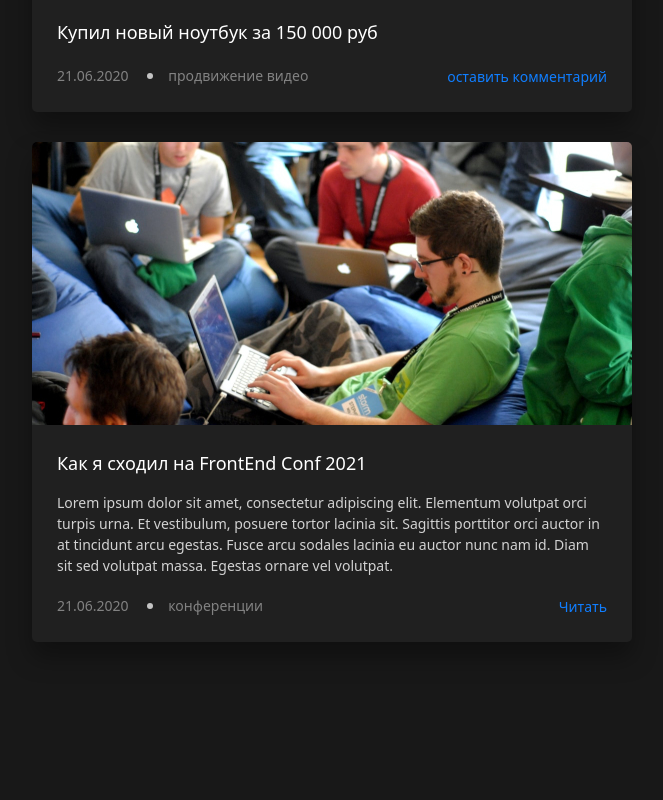
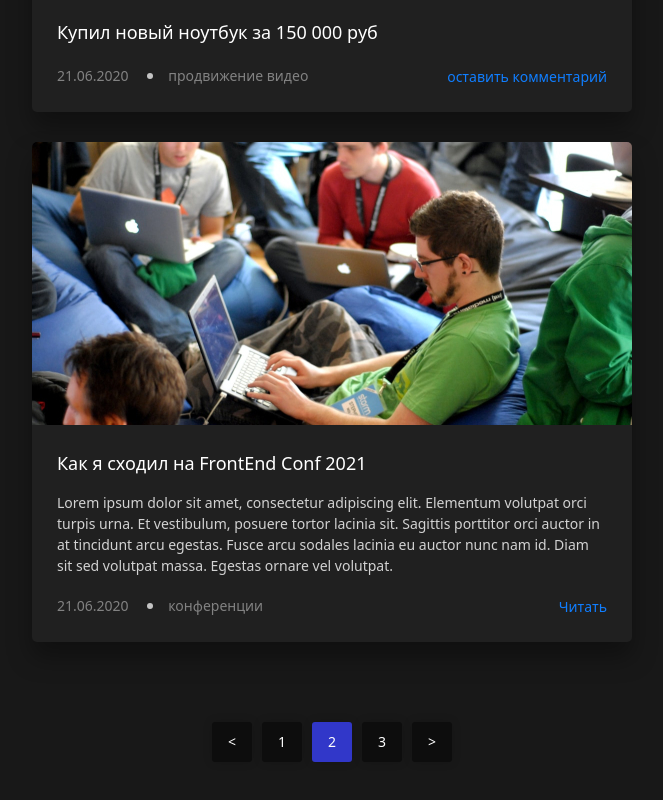
Before and after one commit to IlyaKvitkovskyi/personal-blog, a website: page src/index.html in a window 1280 px wide. Shown: the part 1462-2262 px from the top of the page, without its empty margins (458-1121 px from the left). Before the commit the page ends 2214 px from the top, so only its background shows below. Drawn offline with nearby package versions, Linux system fonts and the light colour scheme; files that its build step writes are made by us from their sources.

Commit message:
added pagination

```diff
--- /dev/null
+++ b/src/assets/scss/blocks/pagination.scss
@@ -0,0 +1,32 @@
+ul.pagination {
+  display: flex;
+  justify-content: center;
+  margin-top: 8rem;
+}
+
+.pagination__item {
+  margin: 0 .5rem;
+}
+
+.pagination__link {
+  display: block;
+  width: 40px;
+  height: 40px;
+  background-color: #0d0d0d;
+  box-shadow: 0 0 10px rgba($black, .15);
+  border-radius: 3px;
+  color: $white;
+  font-size: 1.4rem;
+  line-height: 4rem;
+  text-align: center;
+  transition: background-color .2s linear;
+
+  &.active {
+    background-color: $blue;
+    box-shadow: 0 0 10px rgba($black, .15);
+  }
+
+  &:hover {
+    background-color:lighten(#0d0d0d, 3%);
+  }
+}
--- a/src/assets/scss/style.scss
+++ b/src/assets/scss/style.scss
@@ -29,3 +29,4 @@ body {
 @import "blocks/add-post.scss";
 @import "blocks/post.scss";
 @import "blocks/embed.scss";
+@import "blocks/pagination.scss";
--- a/src/index.html
+++ b/src/index.html
@@ -178,3 +178,23 @@
   </div>
 </article>
 <!-- /.Post -->
+
+<!-- Pagination -->
+<ul class="pagination">
+  <li class="pagination__item">
+    <a class="pagination__link" href="#"> &lt; </a>
+  </li>
+  <li class="pagination__item">
+    <a class="pagination__link" href="#">1</a>
+  </li>
+  <li class="pagination__item">
+    <a class="pagination__link active" href="#">2</a>
+  </li>
+  <li class="pagination__item">
+    <a class="pagination__link" href="#">3</a>
+  </li>
+  <li class="pagination__item">
+    <a class="pagination__link" href="#"> &gt; </a>
+  </li>
+</ul>
+<!-- /.Pagination -->
```
Also changed, not shown: src/assets/scss/blocks/embed.scss (line endings or trailing spaces), src/assets/scss/blocks/post.scss (line endings or trailing spaces).
